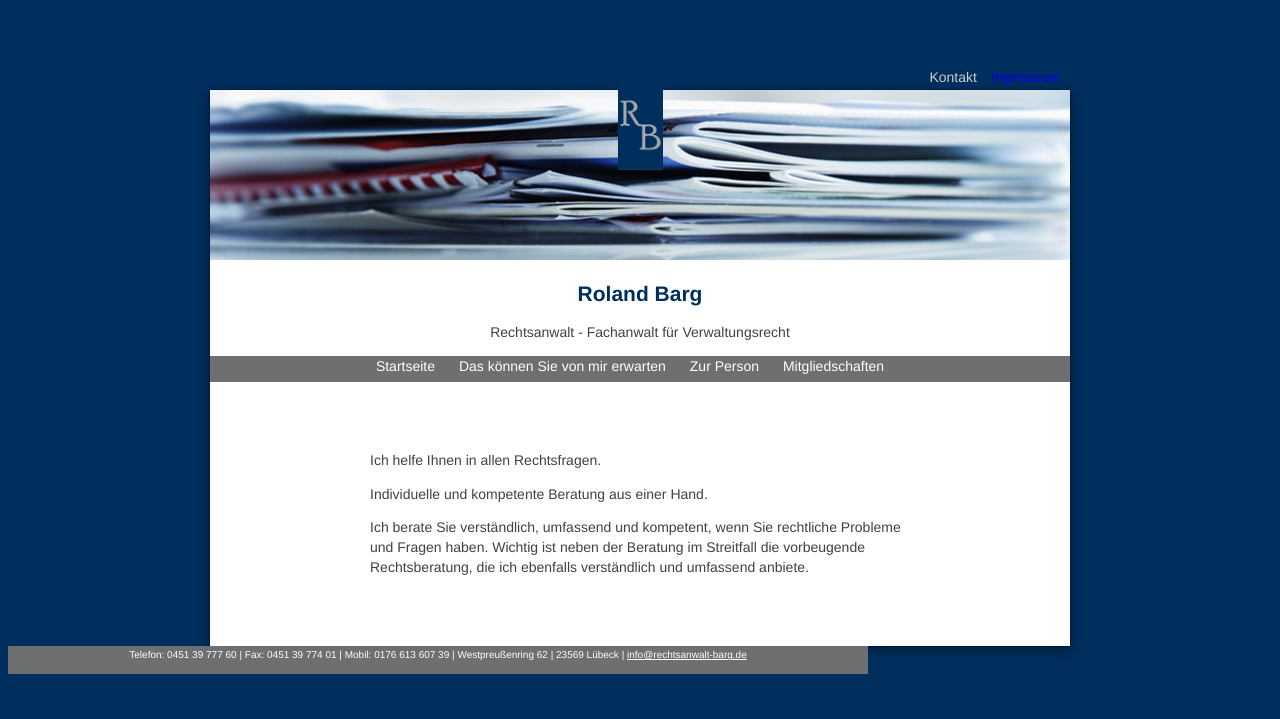
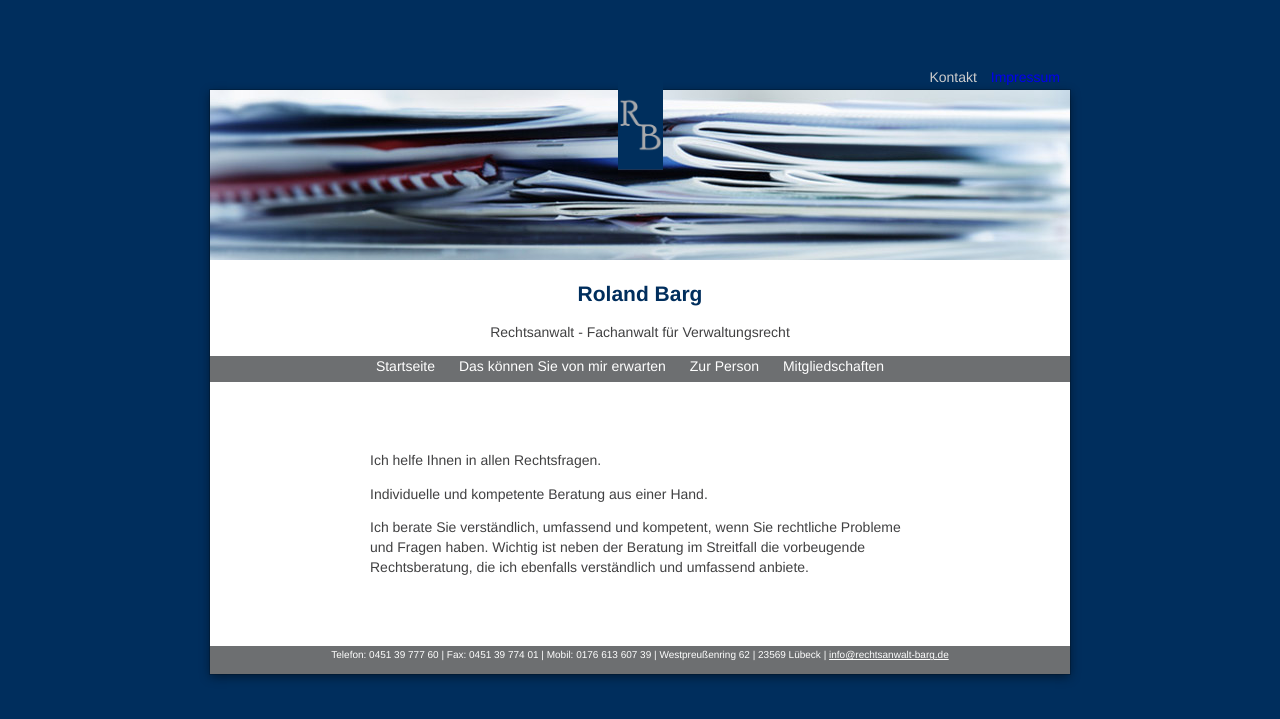
Before and after one commit to RWCB/rechtsanwalt-barg, a Jekyll site: the page built from index.md, in a window 1280 px wide. Shown: the top 719 px of the page. Built offline with Jekyll 4.4.1, drawn with Linux system fonts in a browser that asks for light colours; our own code applies the rules of GitHub Pages for plain Markdown files; a script that is not in the unit is left out; the repository's description, which GitHub fills in, is left out.

Commit message:
Update default.html

```diff
--- a/_layouts/default.html
+++ b/_layouts/default.html
@@ -45,14 +45,15 @@
       <section>
       {{ content }}
       </section>
+
+      <footer>
+       {% capture footer %}{% include footer.md %}{% endcapture %}
+        {{ footer | markdownify }}
+      </footer>
     </div>
 
     <!--<div w3-include-html="../_includes/footer.html"></div> -->
     <!--[if !IE]><script>fixScale(document);</script><![endif]-->
-    <footer>
-       {% capture footer %}{% include footer.md %}{% endcapture %}
-        {{ footer | markdownify }}
-    </footer>
 
     <!--<div class="github-disclaimer">
       {% if site.github.is_project_page %}
```
